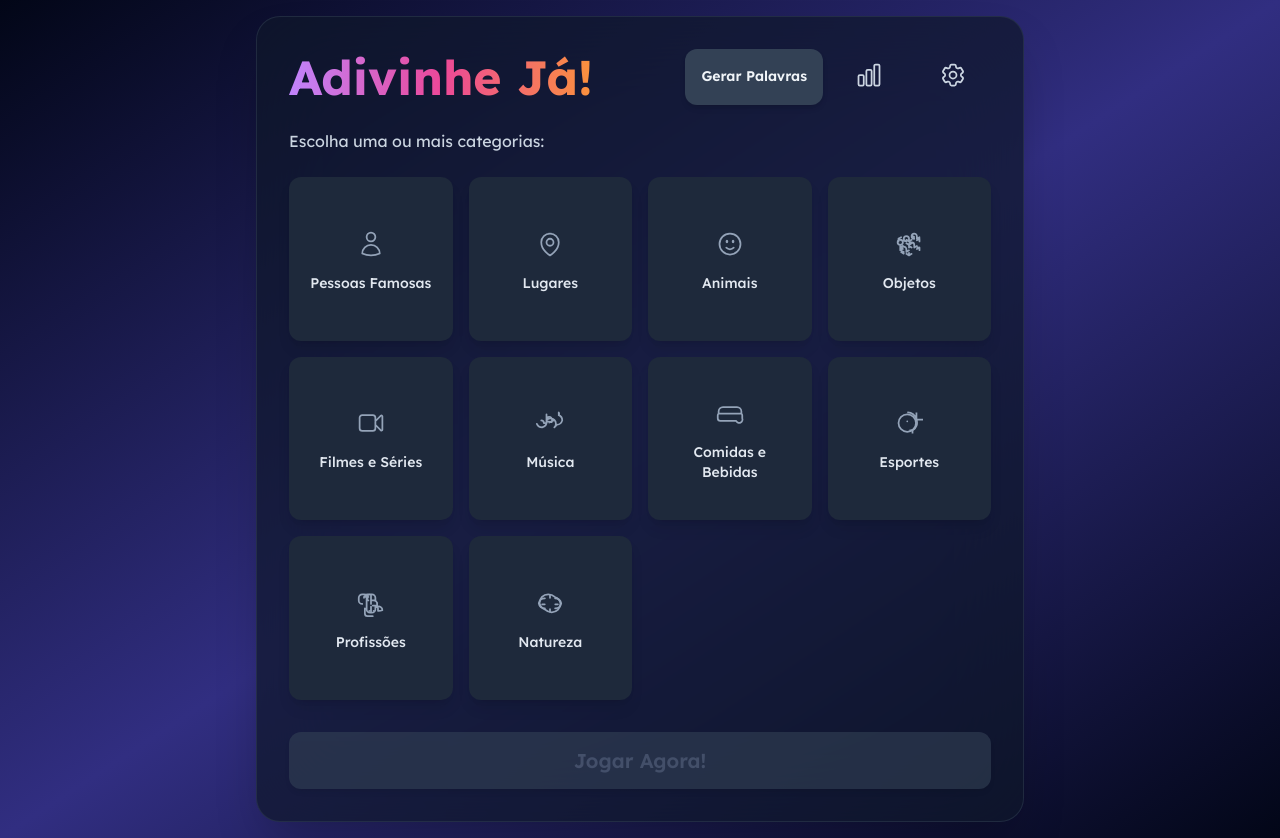
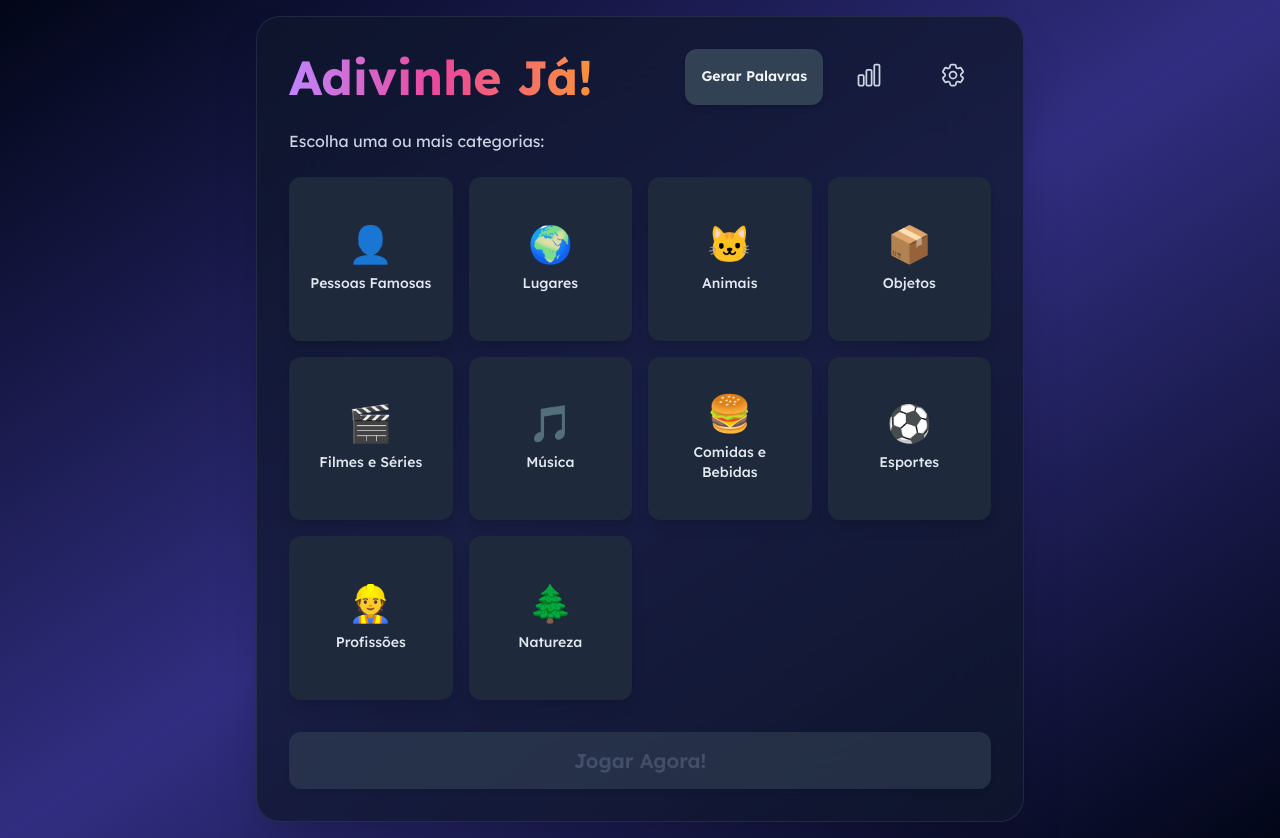
Before and after one commit to demonurgo/adivinhe, a React (Vite) app: page / in a window 1280 px wide. Built offline with nearby package versions, Linux system fonts and the light colour scheme; no server answers.

Commit message:
feat: implementar controle de scroll durante o jogo; permitir scroll em telas não relacionadas ao jogo

```diff
--- a/constants.tsx
+++ b/constants.tsx
@@ -9,31 +9,22 @@ const IconWrapper: React.FC<{ children: React.ReactNode, className?: string }> =
   <span className={`inline-block w-7 h-7 stroke-current ${className}`}>{children}</span>
 );
 
-export const PersonIcon = <IconWrapper><svg xmlns="http://www.w3.org/2000/svg" fill="none" viewBox="0 0 24 24" strokeWidth={1.5}><path strokeLinecap="round" strokeLinejoin="round" d="M15.75 6a3.75 3.75 0 1 1-7.5 0 3.75 3.75 0 0 1 7.5 0ZM4.501 20.118a7.5 7.5 0 0 1 14.998 0A17.933 17.933 0 0 1 12 21.75c-2.676 0-5.216-.584-7.499-1.632Z" /></svg></IconWrapper>;
-export const PlaceIcon = <IconWrapper><svg xmlns="http://www.w3.org/2000/svg" fill="none" viewBox="0 0 24 24" strokeWidth={1.5}><path strokeLinecap="round" strokeLinejoin="round" d="M15 10.5a3 3 0 1 1-6 0 3 3 0 0 1 6 0Z" /><path strokeLinecap="round" strokeLinejoin="round" d="M19.5 10.5c0 7.142-7.5 11.25-7.5 11.25S4.5 17.642 4.5 10.5a7.5 7.5 0 1 1 15 0Z" /></svg></IconWrapper>;
-export const AnimalIcon = <IconWrapper><svg xmlns="http://www.w3.org/2000/svg" fill="none" viewBox="0 0 24 24" strokeWidth={1.5}><path strokeLinecap="round" strokeLinejoin="round" d="M15.182 15.182a4.5 4.5 0 0 1-6.364 0M21 12a9 9 0 1 1-18 0 9 9 0 0 1 18 0ZM9.75 9.75c0 .414-.168.75-.375.75S9 10.164 9 9.75s.168-.75.375-.75S9.75 9.336 9.75 9.75Zm-.375 0h.008v.015h-.008V9.75Zm5.625 0c0 .414-.168.75-.375.75s-.375-.336-.375-.75.168-.75.375-.75.375.336.375.75Zm-.375 0h.008v.015h-.008V9.75Z" /></svg></IconWrapper>;
-export const ObjectIcon = <IconWrapper><svg xmlns="http://www.w3.org/2000/svg" fill="none" viewBox="0 0 24 24" strokeWidth={1.5}><path strokeLinecap="round" strokeLinejoin="round" d="m21 7.5-2.25-1.313M21 7.5v2.25m0-2.25-2.25 1.313M3 7.5l2.25-1.313M3 7.5l2.25 1.313M3 7.5v2.25m9 3 2.25-1.313M12 12.75l-2.25-1.313M12 12.75V15m0 6.75 2.25-1.313M12 21.75l-2.25-1.313M12 21.75v-2.25m9-3.75-2.25-1.313M21 15l-2.25 1.313M21 15v2.25M4.5 15l2.25-1.313M4.5 15l2.25 1.313M4.5 15v2.25m0-2.25v-2.25m0 0a2.25 2.25 0 0 1 0-4.5 2.25 2.25 0 0 1 0 4.5ZM12 9.75l-2.25-1.313M12 9.75l2.25-1.313M12 9.75V7.5m0 0A2.25 2.25 0 0 0 9.75 5.25a2.25 2.25 0 0 0 0 4.5m6.75-3.75l-2.25-1.313M18.75 7.5l2.25-1.313M18.75 7.5V5.25m0 0A2.25 2.25 0 0 0 16.5 3a2.25 2.25 0 0 0 0 4.5m-9 12.75l-2.25-1.313M9.75 18.75l2.25-1.313M9.75 18.75V16.5m0 0A2.25 2.25 0 0 0 7.5 14.25a2.25 2.25 0 0 0 0 4.5m6.75-3.75l-2.25-1.313M16.5 15l2.25-1.313M16.5 15V12.75m0 0a2.25 2.25 0 0 0-2.25-2.25 2.25 2.25 0 0 0-2.25 2.25" /></svg></IconWrapper>;
-export const FilmIcon = <IconWrapper><svg xmlns="http://www.w3.org/2000/svg" fill="none" viewBox="0 0 24 24" strokeWidth={1.5}><path strokeLinecap="round" strokeLinejoin="round" d="m15.75 10.5 4.72-4.72a.75.75 0 0 1 1.28.53v11.38a.75.75 0 0 1-1.28.53l-4.72-4.72M4.5 18.75h9a2.25 2.25 0 0 0 2.25-2.25v-9A2.25 2.25 0 0 0 13.5 5.25h-9A2.25 2.25 0 0 0 2.25 7.5v9A2.25 2.25 0 0 0 4.5 18.75Z" /></svg></IconWrapper>;
-export const MusicIcon = <IconWrapper><svg xmlns="http://www.w3.org/2000/svg" fill="none" viewBox="0 0 24 24" strokeWidth={1.5}><path strokeLinecap="round" strokeLinejoin="round" d="M9 9V4.5M9 9c0 .564.062 1.11.178 1.634m0 0A5.25 5.25 0 0 1 5.25 15.75c-2.06 0-3.81-1.234-4.5-2.982m10.676-1.14L15 9.75M9.178 10.634L13.5 11.25m2.25 4.5a4.5 4.5 0 1 0-6.364-6.364m6.364 6.364L18 13.5m0 0A5.25 5.25 0 0 0 22.5 9.75c0-2.06-1.234-3.81-2.982-4.5m0 0A2.25 2.25 0 0 0 19.5 3v1.5M4.5 9.75A2.25 2.25 0 0 1 6.75 12H9m0 0V4.5m0 4.5a2.25 2.25 0 0 1 4.5 0" /></svg></IconWrapper>;
-export const FoodIcon = <IconWrapper><svg xmlns="http://www.w3.org/2000/svg" fill="none" viewBox="0 0 24 24" strokeWidth={1.5}><path strokeLinecap="round" strokeLinejoin="round" d="M21.75 12.5V10.75a3.75 3.75 0 0 0-3.75-3.75H6a3.75 3.75 0 0 0-3.75 3.75v1.75m0 0a2.25 2.25 0 0 0-.75 1.6V16.5a2.25 2.25 0 0 0 2.25 2.25h13.5A2.25 2.25 0 0 0 22.5 16.5v-2.35a2.25 2.25 0 0 0-.75-1.6Z" /></svg></IconWrapper>;
-export const SportIcon = <IconWrapper><svg xmlns="http://www.w3.org/2000/svg" fill="none" viewBox="0 0 24 24" strokeWidth={1.5}><path strokeLinecap="round" strokeLinejoin="round" d="M10.5 4.5a7.5 7.5 0 1 0 0 15 7.5 7.5 0 0 0 0-15ZM10.5 10.5h.008v.008h-.008V10.5Z" /><path d="M18.375 9A7.5 7.5 0 0 0 10.5 3M18.375 9V3m0 6h6m-6 0A7.5 7.5 0 0 1 15 18.375M15 18.375V21m0-2.625h-2.625" /></svg></IconWrapper>;
-export const ProfessionIcon = <IconWrapper><svg xmlns="http://www.w3.org/2000/svg" fill="none" viewBox="0 0 24 24" strokeWidth={1.5}><path strokeLinecap="round" strokeLinejoin="round" d="M18 18.72a9.094 9.094 0 0 0 3.741-.479 3 3 0 0 0-4.682-2.72m.243-3.72a9.094 9.094 0 0 1-.479 3.741M18 18.72v-2.28a2.25 2.25 0 0 0-2.25-2.25H13.5M18 18.72m-3.75 0h.008v.015h-.008V18.72Zm-3.75 0h.008v.015h-.008V18.72Zm-3.75 0h.008v.015h-.008V18.72Zm0 0H6.75V16.5m0 2.22v2.28a2.25 2.25 0 0 0 2.25 2.25h4.5M4.5 12.75a3 3 0 0 1-3-3V7.5a3 3 0 0 1 3-3h1.5a3 3 0 0 1 3 3v2.25m6.75 0v-2.25a3 3 0 0 0-3-3h-1.5a3 3 0 0 0-3 3V15m0 0v2.25a3 3 0 0 0 3 3h1.5a3 3 0 0 0 3-3V15m0 0h1.5V12.75a3 3 0 0 0-3-3h-1.5m-3.75 0H9.75m0-3H6V7.5a3 3 0 0 1 3-3h1.5M12 12.75V5.25m0 15V15" /></svg></IconWrapper>;
-export const NatureIcon = <IconWrapper><svg xmlns="http://www.w3.org/2000/svg" fill="none" viewBox="0 0 24 24" strokeWidth={1.5}><path strokeLinecap="round" strokeLinejoin="round" d="M3 12.25C3 7.977 6.134 4.5 10.5 4.5c2.18 0 4.17.892 5.616 2.343A7.503 7.503 0 0 1 21 12.25c0 4.273-3.134 7.75-7.5 7.75-2.18 0-4.17-.892-5.616-2.343A7.503 7.503 0 0 1 3 12.25Z" /><path strokeLinecap="round" strokeLinejoin="round" d="M12 5.25V7.5m0 9.75v2.25m-4.5-6.375h-2.25m13.5 0h-2.25M7.616 7.99a5.25 5.25 0 0 0-5.232 4.26A5.25 5.25 0 0 0 7.616 16.51m8.768-8.52a5.25 5.25 0 0 1 5.232 4.26 5.25 5.25 0 0 1-5.232 4.26" /></svg></IconWrapper>;
+// Ícones utilizados para navegação e configurações
 export const CogIcon = <IconWrapper className="w-6 h-6"><svg xmlns="http://www.w3.org/2000/svg" fill="none" viewBox="0 0 24 24" strokeWidth={1.5} stroke="currentColor"><path strokeLinecap="round" strokeLinejoin="round" d="M9.594 3.94c.09-.542.56-.94 1.11-.94h2.593c.55 0 1.02.398 1.11.94l.213 1.281c.063.374.313.686.645.87.074.04.147.083.22.127.324.196.72.257 1.075.124l1.217-.456a1.125 1.125 0 0 1 1.37.49l1.296 2.247a1.125 1.125 0 0 1-.26 1.431l-1.003.827c-.293.241-.438.613-.43.992a6.759 6.759 0 0 1 0 .255c-.007.378.137.75.43.991l1.004.827c.424.35.534.954.26 1.43l-1.298 2.247a1.125 1.125 0 0 1-1.369.491l-1.217-.456c-.355-.133-.75-.072-1.076.124a6.57 6.57 0 0 1-.22.128c-.331.183-.581.495-.644.869l-.213 1.281c-.09.543-.56.94-1.11.94h-2.594c-.55 0-1.019-.398-1.11-.94l-.213-1.281c-.062-.374-.312-.686-.644-.87a6.52 6.52 0 0 1-.22-.127c-.325-.196-.72-.257-1.076-.124l-1.217.456a1.125 1.125 0 0 1-1.369-.49l-1.297-2.247a1.125 1.125 0 0 1 .26-1.431l1.004-.827c.292-.240.437-.613.43-.991a6.932 6.932 0 0 1 0-.255c.007-.38-.138-.751-.43-.992l-1.004-.827a1.125 1.125 0 0 1-.26-1.43l1.297-2.247a1.125 1.125 0 0 1 1.37-.491l1.216.456c.356.133.751.072 1.076-.124.072-.044.146-.086.22-.128.332-.183.582-.495.644-.869l.214-1.28Z" /><path strokeLinecap="round" strokeLinejoin="round" d="M15 12a3 3 0 1 1-6 0 3 3 0 0 1 6 0Z" /></svg></IconWrapper>;
 export const ChartBarIcon = <IconWrapper className="w-6 h-6"><svg xmlns="http://www.w3.org/2000/svg" fill="none" viewBox="0 0 24 24" strokeWidth={1.5} stroke="currentColor"><path strokeLinecap="round" strokeLinejoin="round" d="M3 13.125C3 12.504 3.504 12 4.125 12h2.25c.621 0 1.125.504 1.125 1.125v6.75C7.5 20.496 6.996 21 6.375 21h-2.25A1.125 1.125 0 0 1 3 19.875v-6.75ZM9.75 8.625c0-.621.504-1.125 1.125-1.125h2.25c.621 0 1.125.504 1.125 1.125v11.25c0 .621-.504 1.125-1.125 1.125h-2.25a1.125 1.125 0 0 1-1.125-1.125V8.625ZM16.5 4.125c0-.621.504-1.125 1.125-1.125h2.25C20.496 3 21 3.504 21 4.125v15.75c0 .621-.504 1.125-1.125 1.125h-2.25a1.125 1.125 0 0 1-1.125-1.125V4.125Z" /></svg></IconWrapper>;
 
 
 export const AVAILABLE_CATEGORIES: Category[] = [
-  { id: 'pessoas', name: 'Pessoas Famosas', icon: PersonIcon, color: 'bg-rose-600 hover:bg-rose-500', textColor: 'text-white' },
-  { id: 'lugares', name: 'Lugares', icon: PlaceIcon, color: 'bg-sky-600 hover:bg-sky-500', textColor: 'text-white' },
-  { id: 'animais', name: 'Animais', icon: AnimalIcon, color: 'bg-emerald-600 hover:bg-emerald-500', textColor: 'text-white' },
-  { id: 'objetos', name: 'Objetos', icon: ObjectIcon, color: 'bg-amber-500 hover:bg-amber-400', textColor: 'text-slate-900' },
-  { id: 'filmes', name: 'Filmes e Séries', icon: FilmIcon, color: 'bg-purple-600 hover:bg-purple-500', textColor: 'text-white' },
-  { id: 'musica', name: 'Música', icon: MusicIcon, color: 'bg-fuchsia-600 hover:bg-fuchsia-500', textColor: 'text-white' },
-  { id: 'comida', name: 'Comidas e Bebidas', icon: FoodIcon, color: 'bg-orange-600 hover:bg-orange-500', textColor: 'text-white' },
-  { id: 'esportes', name: 'Esportes', icon: SportIcon, color: 'bg-teal-600 hover:bg-teal-500', textColor: 'text-white' },
-  { id: 'profissoes', name: 'Profissões', icon: ProfessionIcon, color: 'bg-indigo-600 hover:bg-indigo-500', textColor: 'text-white' },
-  { id: 'natureza', name: 'Natureza', icon: NatureIcon, color: 'bg-lime-600 hover:bg-lime-500', textColor: 'text-white' },
+  { id: 'pessoas', name: 'Pessoas Famosas', icon: '👤', color: 'bg-rose-600 hover:bg-rose-500', textColor: 'text-white' },
+  { id: 'lugares', name: 'Lugares', icon: '🌍', color: 'bg-sky-600 hover:bg-sky-500', textColor: 'text-white' },
+  { id: 'animais', name: 'Animais', icon: '🐱', color: 'bg-emerald-600 hover:bg-emerald-500', textColor: 'text-white' },
+  { id: 'objetos', name: 'Objetos', icon: '📦', color: 'bg-amber-500 hover:bg-amber-400', textColor: 'text-slate-900' },
+  { id: 'filmes', name: 'Filmes e Séries', icon: '🎬', color: 'bg-purple-600 hover:bg-purple-500', textColor: 'text-white' },
+  { id: 'musica', name: 'Música', icon: '🎵', color: 'bg-fuchsia-600 hover:bg-fuchsia-500', textColor: 'text-white' },
+  { id: 'comida', name: 'Comidas e Bebidas', icon: '🍔', color: 'bg-orange-600 hover:bg-orange-500', textColor: 'text-white' },
+  { id: 'esportes', name: 'Esportes', icon: '⚽', color: 'bg-teal-600 hover:bg-teal-500', textColor: 'text-white' },
+  { id: 'profissoes', name: 'Profissões', icon: '👷', color: 'bg-indigo-600 hover:bg-indigo-500', textColor: 'text-white' },
+  { id: 'natureza', name: 'Natureza', icon: '🌲', color: 'bg-lime-600 hover:bg-lime-500', textColor: 'text-white' },
 ];
 
 export const DIFFICULTIES: Difficulty[] = [
--- a/index.css
+++ b/index.css
@@ -257,6 +257,15 @@
     overscroll-behavior: contain;
   }
 
+  /* Otimização para emojis em categorias */
+  .category-emoji {
+    font-family: 'Apple Color Emoji', 'Segoe UI Emoji', 'Noto Color Emoji', sans-serif;
+    font-style: normal;
+    font-variant: normal;
+    text-rendering: auto;
+    -webkit-font-smoothing: antialiased;
+  }
+
   /* Classes de feedback visual */
   .feedback-correct {
     background-color: rgba(34, 197, 94, 0.3);
```
